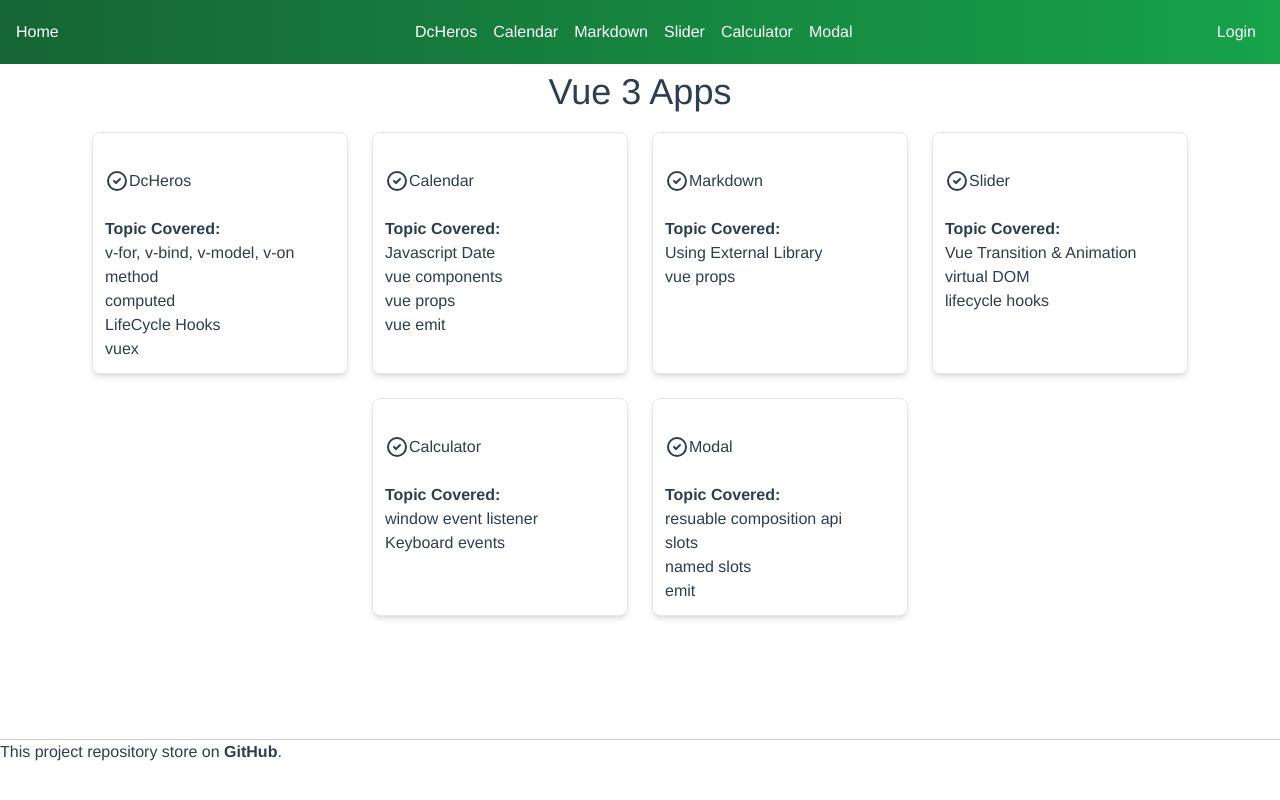
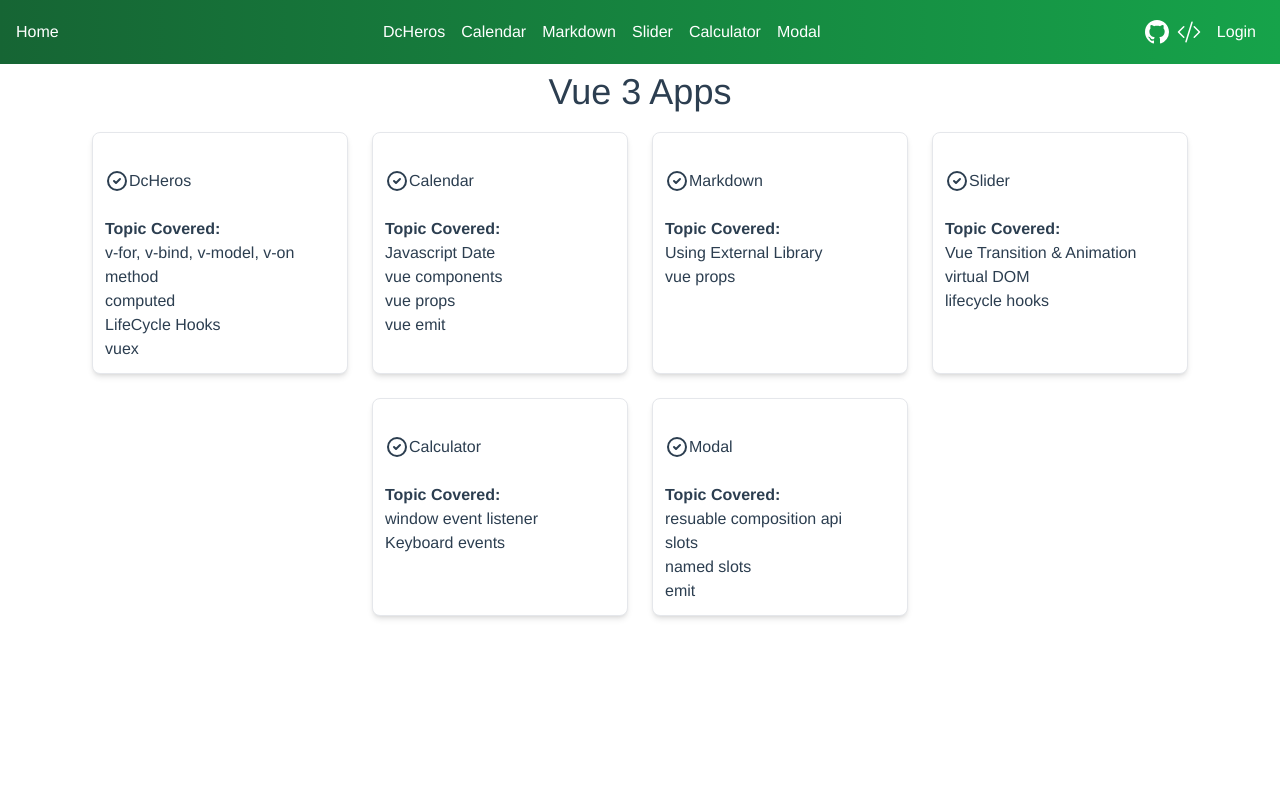
Before and after one commit to sgtao/bitfumesVue3Apps, a Vue app in the folder 11_vue-create-app/: page / in a window 1280 px wide. Shown: the top 800 px of the page. Built offline with nearby package versions, Linux system fonts and the light colour scheme.

Commit message:
update 11_vue-create for append github link icons to AppHeader

```diff
--- a/11_vue-create-app/src/App.vue
+++ b/11_vue-create-app/src/App.vue
@@ -1,16 +1,7 @@
 <template>
     <div class="w-full h-screen">
         <AppNavigator :list="list" class="w-full h-1/12" />
-        <router-view :list="list" class="w-full h-5/6" />
-        <div class="text-left h-1/12">
-            <hr />
-            <p>
-                This project repository store on
-                <a href="https://github.com/sgtao/bitfumesVue3Apps" target="_blank">
-                    <strong>GitHub</strong> </a
-                >.
-            </p>
-        </div>
+        <router-view :list="list" class="w-full h-full" />
     </div>
 </template>
 <script>
--- a/11_vue-create-app/src/components/AppNavigator.vue
+++ b/11_vue-create-app/src/components/AppNavigator.vue
@@ -16,7 +16,17 @@
                 {{ item.title }}
             </router-link>
         </div>
-        <div>
+        <div class="flex justify-end">
+            <a class="mr-2" href="https://github.com/sgtao/bitfumesVue3Apps" target="_blank">
+                <img alt="github" src="@/assets/icons/github.svg" />
+            </a>
+            <a
+                class="mr-2"
+                href="https://vscode.dev/github.com/sgtao/bitfumesVue3Apps"
+                target="_blank"
+            >
+                <img alt="github" src="@/assets/icons/code-slash.svg" />
+            </a>
             <button v-if="isLoggedIn" class="mx-2" @click="logout">Logout</button>
             <button v-else class="mx-2" @click="openLogin">Login</button>
         </div>
```
Also changed, not shown: 11_vue-create-app/src/assets/icons/code-slash.svg (added), 11_vue-create-app/src/assets/icons/github.svg (added).
